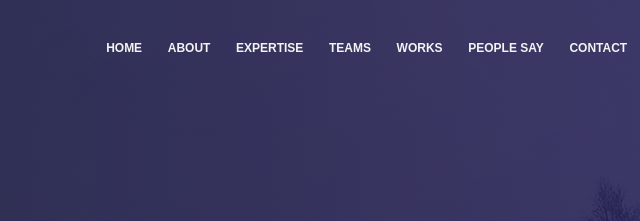
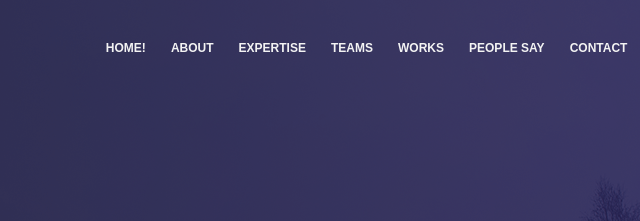
Before and after one commit to LeonardoRusso/Second, a plain HTML site: page index.html in a window 1280 px wide. Shown: the top 221 px of the page, 640-1280 px from the left. Drawn offline with Linux system fonts and the light colour scheme.

Commit message:
punto esclamativo

```diff
--- a/index.html
+++ b/index.html
@@ -16,7 +16,7 @@
         <p class="font">tajam</p>
       </div>
       <nav class="NavigationBar">
-        <a href="#" class="font2">HOME</a>
+        <a href="#" class="font2">HOME!</a>
         <a href="#" class="font2">ABOUT</a>
         <a href="#" class="font2">EXPERTISE</a>
         <a href="#" class="font2">TEAMS</a>
```
